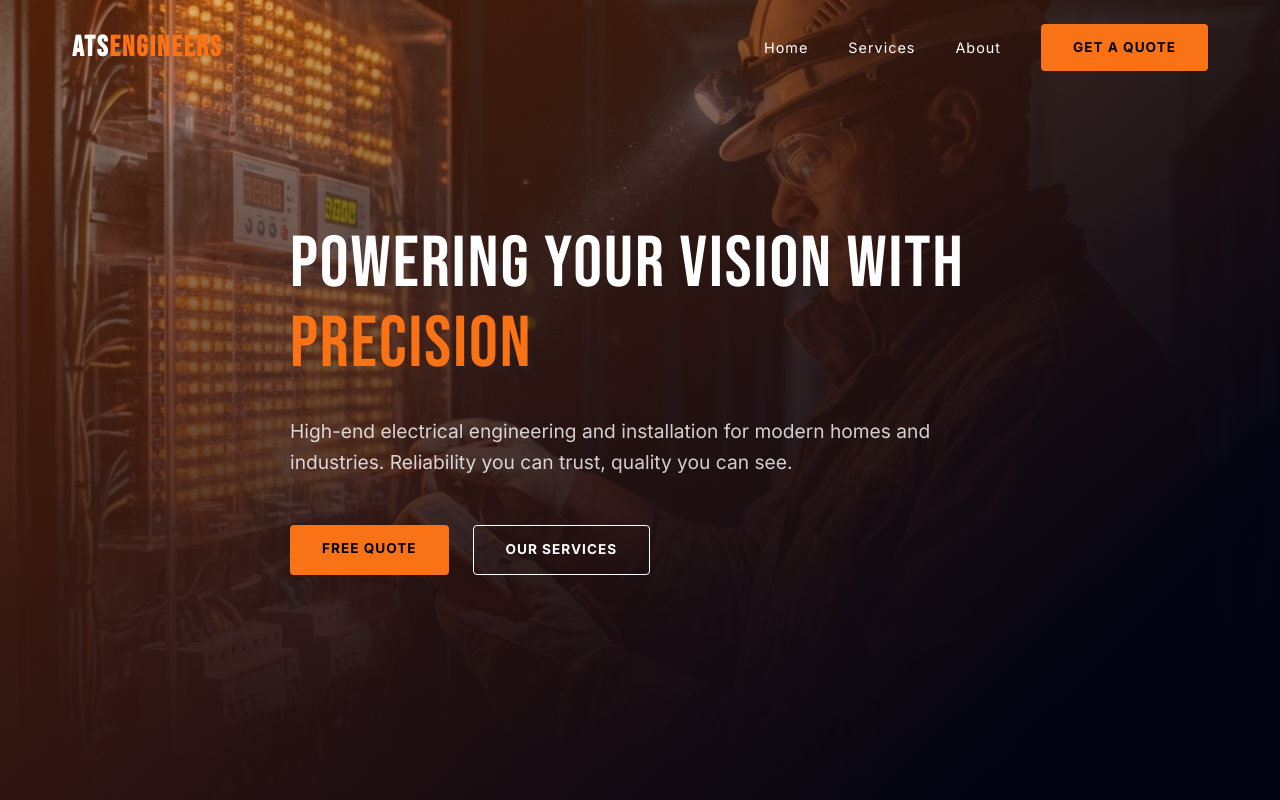
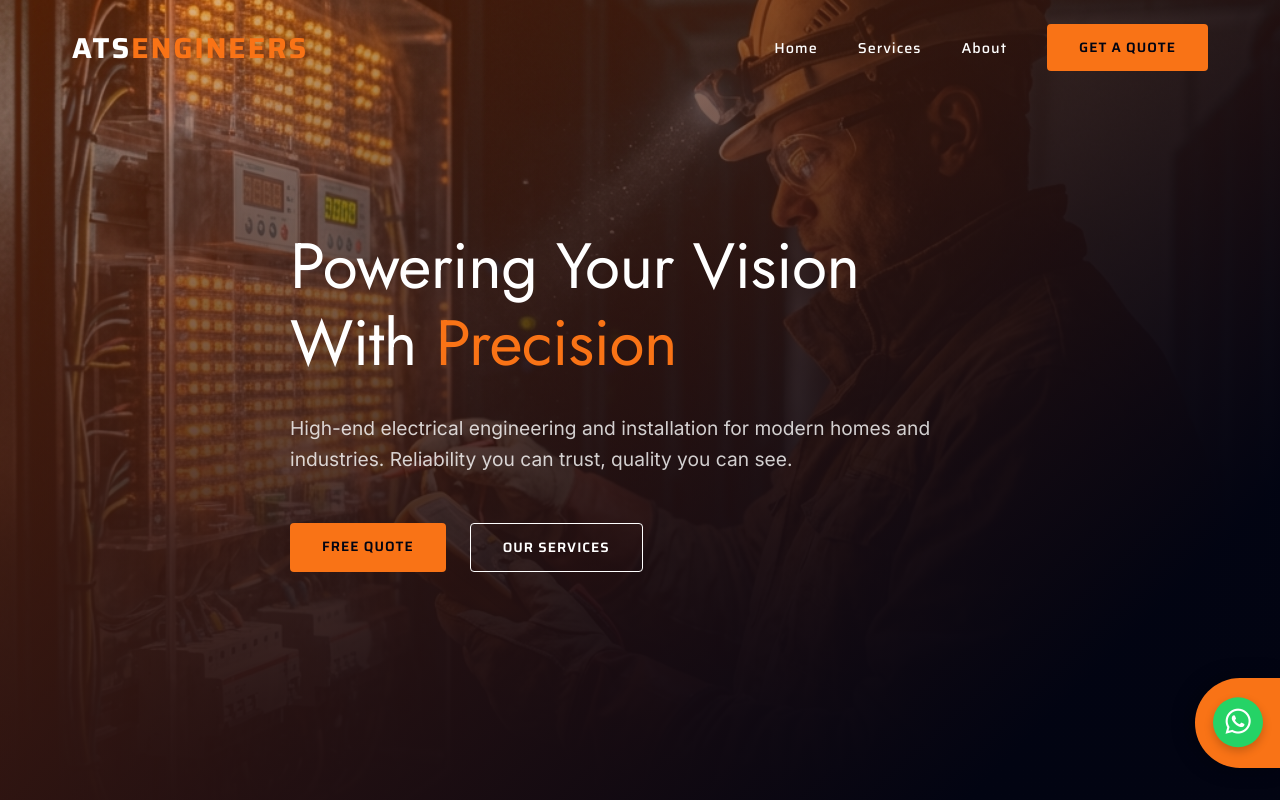
Before and after one commit to riyadominic123/landing-page, a website built with Vite: page index.html in a window 1280 px wide. Shown: the top 800 px of the page. Built offline with nearby package versions, Linux system fonts and the light colour scheme.

Commit message:
whatapp icon added

```diff
--- a/index.html
+++ b/index.html
@@ -9,8 +9,10 @@
     content="Official website of ATS Electrical Engineers. Professional electrical wiring, maintenance, and smart home solutions. Trusted electricians for residential and industrial projects.">
   <link rel="preconnect" href="https://fonts.googleapis.com">
   <link rel="preconnect" href="https://fonts.gstatic.com" crossorigin>
-  <link href="https://fonts.googleapis.com/css2?family=Bebas+Neue&family=Inter:wght@400;700&display=swap"
+  <link
+    href="https://fonts.googleapis.com/css2?family=Bebas+Neue&family=Inter:wght@400;700&family=Saira:wght@400;500;600;700&family=Jost:wght@100..900&display=swap"
     rel="stylesheet">
+  <link rel="stylesheet" href="https://cdnjs.cloudflare.com/ajax/libs/font-awesome/6.0.0/css/all.min.css">
 </head>
 
 <body>
@@ -154,6 +156,14 @@
     </div>
   </footer>
 
+  <div class="whatsapp-sidebar">
+    <div class="whatsapp-pocket">
+      <a href="https://wa.me/your-number-here" target="_blank" class="whatsapp-icon">
+        <i class="fab fa-whatsapp"></i>
+      </a>
+    </div>
+  </div>
+
   <script type="module" src="/src/main.js"></script>
 </body>
 
--- a/src/style.css
+++ b/src/style.css
@@ -41,13 +41,10 @@ body {
 
 h1,
 h2,
-h3,
-.logo {
-  font-family: 'Bebas Neue', sans-serif;
-  text-transform: uppercase;
-  font-weight: 400;
-  /* Bebas Neue usually only has 400 weight which is already very bold */
-  letter-spacing: 2px;
+h3 {
+  font-family: 'Jost', sans-serif;
+  font-weight: 500;
+  letter-spacing: -0.5px;
 }
 
 span {
@@ -81,6 +78,7 @@ header .container {
 }
 
 .logo {
+  font-family: 'Saira', sans-serif;
   font-size: 1.8rem;
   font-weight: 700;
   text-decoration: none;
@@ -101,6 +99,7 @@ nav ul {
 }
 
 nav ul li a {
+  font-family: 'Saira', sans-serif;
   text-decoration: none;
   color: var(--light);
   font-weight: 500;
@@ -125,6 +124,7 @@ nav ul li a:hover {
 .btn-primary,
 .btn-secondary,
 .btn-outline {
+  font-family: 'Saira', sans-serif;
   padding: 0.8rem 2rem;
   border-radius: 4px;
   text-decoration: none;
@@ -200,9 +200,10 @@ nav ul li a:hover {
 }
 
 .hero-content h1 {
-  font-size: 4.5rem;
-  line-height: 1.1;
+  font-size: 4rem;
+  line-height: 1.2;
   margin-bottom: 2rem;
+  font-weight: 400;
   animation: slideInLeft 1s ease-out;
 }
 
@@ -590,6 +591,70 @@ footer {
   transition: var(--transition);
 }
 
+/* WhatsApp Pocket */
+.whatsapp-sidebar {
+  position: fixed;
+  right: 0;
+  bottom: 2rem;
+  z-index: 1000;
+  pointer-events: none;
+}
+
+.whatsapp-pocket {
+  background-color: var(--primary);
+  /* Solid orange background */
+  width: 85px;
+  /* Increased from 65px */
+  height: 90px;
+  border-radius: 60px 0 0 60px;
+  /* Semi-circle sticking out */
+  display: flex;
+  align-items: center;
+  justify-content: flex-start;
+  padding-left: 18px;
+  /* Increased from 10px */
+  box-shadow: -4px 0 20px rgba(0, 0, 0, 0.3);
+  pointer-events: auto;
+  transition: var(--transition);
+}
+
+.whatsapp-pocket:hover {
+  width: 95px;
+  filter: brightness(1.1);
+}
+
+.whatsapp-icon {
+  width: 50px;
+  height: 50px;
+  background-color: #25D366;
+  /* WhatsApp Green */
+  color: white;
+  border-radius: 50%;
+  display: flex;
+  align-items: center;
+  justify-content: center;
+  font-size: 1.8rem;
+  box-shadow: 0 4px 10px rgba(0, 0, 0, 0.2);
+  text-decoration: none;
+  animation: float 3s ease-in-out infinite;
+}
+
+.whatsapp-icon:hover {
+  transform: scale(1.1);
+}
+
+@keyframes float {
+
+  0%,
+  100% {
+    transform: translateY(0);
+  }
+
+  50% {
+    transform: translateY(-8px);
+  }
+}
+
 @media (max-width: 768px) {
   .hero-content h1 {
     font-size: 3rem;
```
